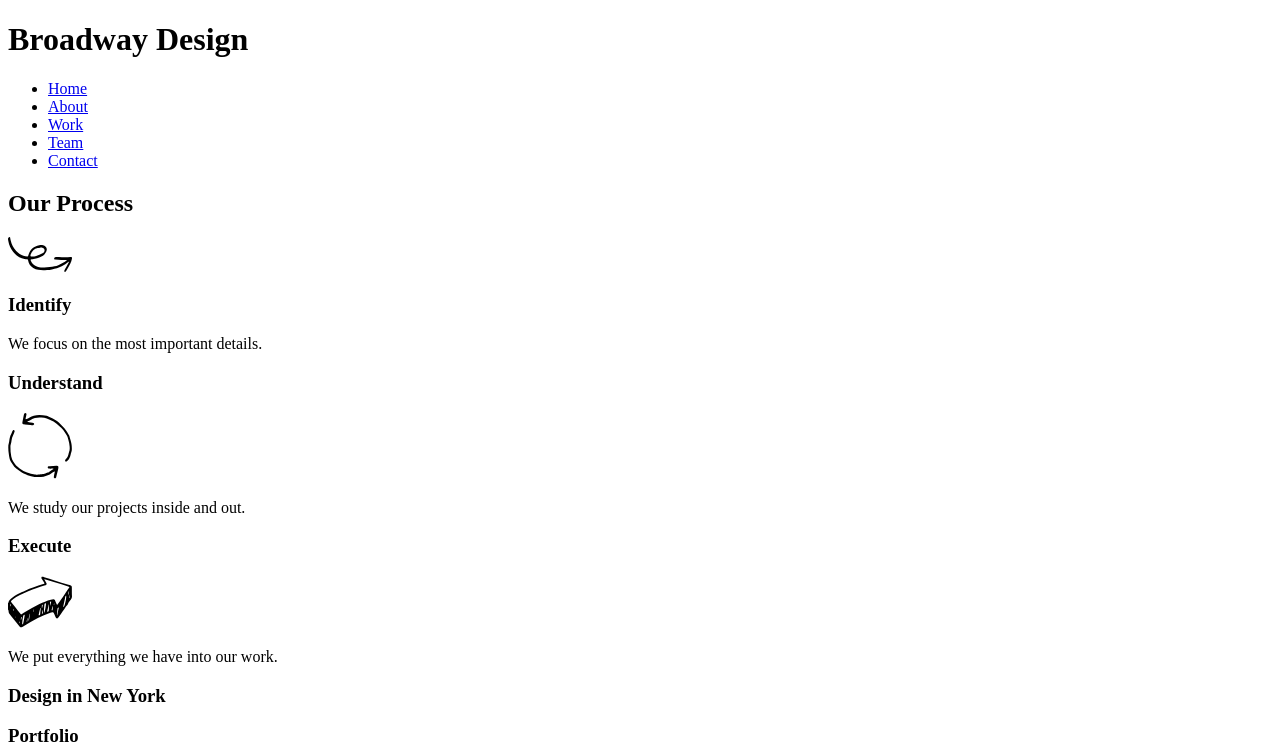
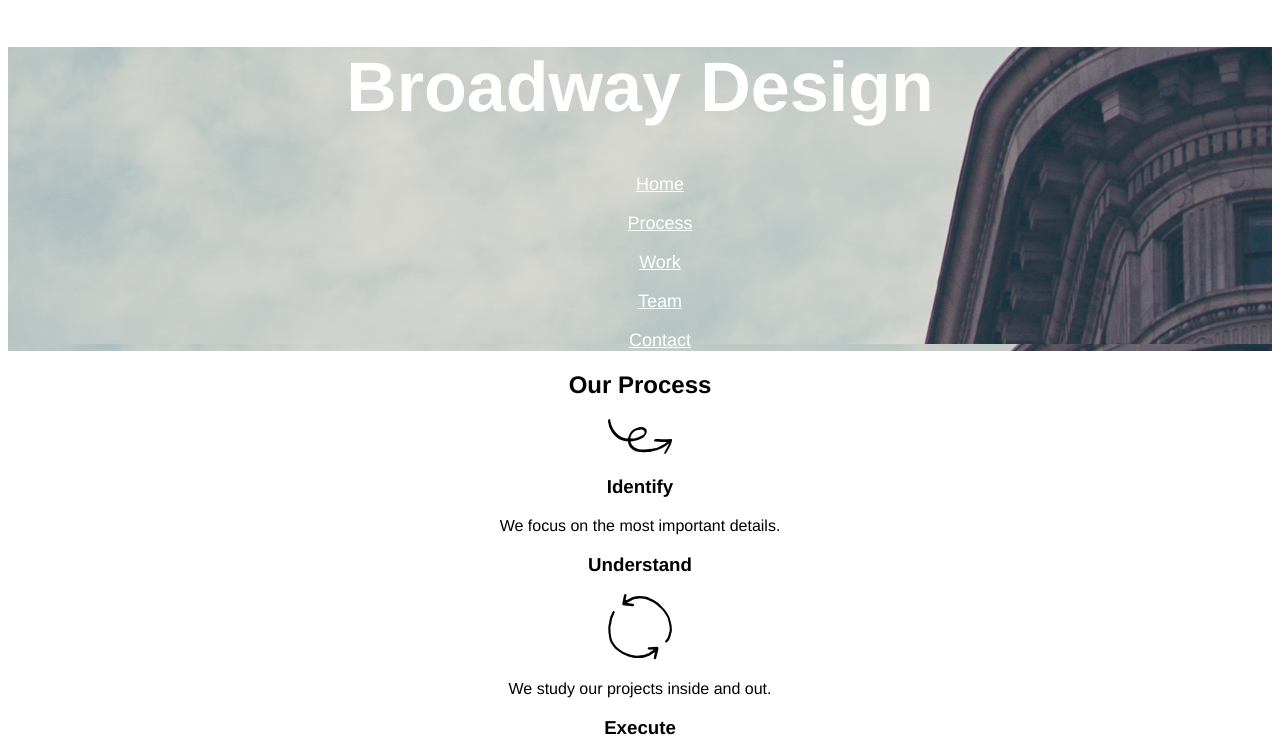
Before and after one commit to erikdubon/broadwaydesign, a plain HTML site: page index.html in a window 1280 px wide. Shown: the top 755 px of the page. Drawn offline with Linux system fonts and the light colour scheme.

Commit message:
CSS of header done

```diff
--- a/index.html
+++ b/index.html
@@ -9,10 +9,10 @@
     <div id="header">
       <h1>Broadway Design</h1>
       <ul>
-        <li><a href="#">Home</a></li>
-        <li><a href="#process">About</a></li>
-        <li><a href="#work">Work</a></li>
-        <li><a href="#team">Team</a></li>
+        <li><a href="#">Home</a></li><br>
+        <li><a href="#process">Process</a></li><br>
+        <li><a href="#work">Work</a></li><br>
+        <li><a href="#team">Team</a></li><br>
         <li><a href="#contact">Contact</a></li>
       </ul>
     </div>
--- a/resources/css/style.css
+++ b/resources/css/style.css
@@ -0,0 +1,28 @@
+html {
+  font-family: Helvetica;
+  text-align: center;
+}
+
+h1,
+h2,
+h3 {
+  font-weight: bold;
+}
+
+#header {
+  background-image: url("../images/the-flatiron-building.png");
+}
+
+h1 {
+  font-size: 70px;
+  color: white;
+}
+
+ul {
+  list-style-type: none;
+}
+
+a {
+  font-size: 18px;
+  color: white;
+}
```
